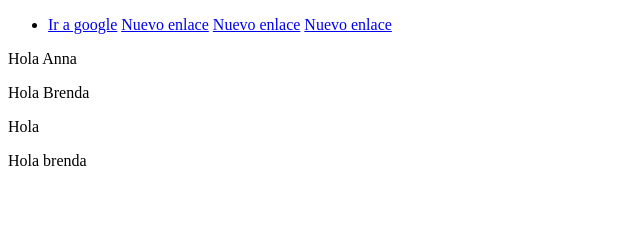
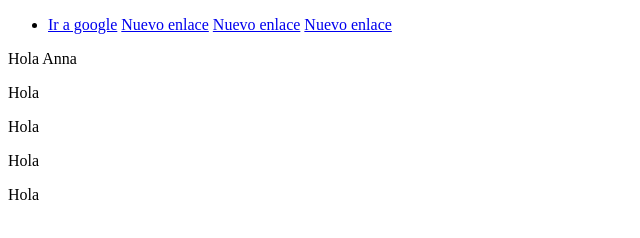
Before and after one commit to Eduardo9807/Pagina-cine-Frontend, a plain HTML site: page HTML/index.html in a window 1280 px wide. Shown: the whole page, without its empty margins (0-640 px from the left). Drawn offline with Linux system fonts and the light colour scheme.

Commit message:
agregando hola

```diff
--- a/HTML/index.html
+++ b/HTML/index.html
@@ -18,12 +18,11 @@
             </ul>
         </nav>
         <p>Hola Anna</p>
-        <p>Hola Brenda</p>
     </header>
 
     <p>Hola</p>
-    <p>Hola brenda</p>
-
+    <p>Hola</p><p>Hola</p>
+    <p>Hola</p>
 
 </body>
 </html>
```
